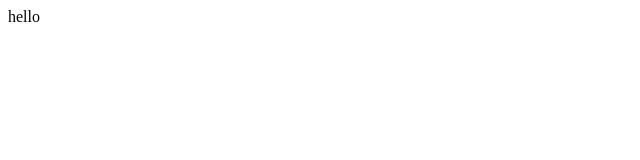
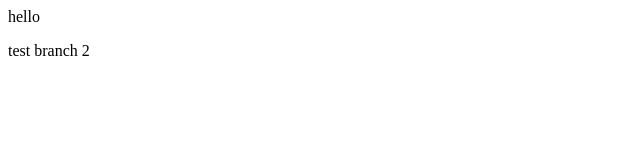
Before and after one commit to Benawi/bits-test, a plain HTML site: page index.html in a window 1280 px wide. Shown: the full height of the page, 0-640 px from the left. Drawn offline with Linux system fonts and the light colour scheme.

Commit message:
branch 2

```diff
--- a/index.html
+++ b/index.html
@@ -5,5 +5,12 @@
 <p>
     hello
 </p>
+
+<div>
+    <p>
+        test branch 2
+    </p>
+
+</div>
     </body>
 </html>
```
